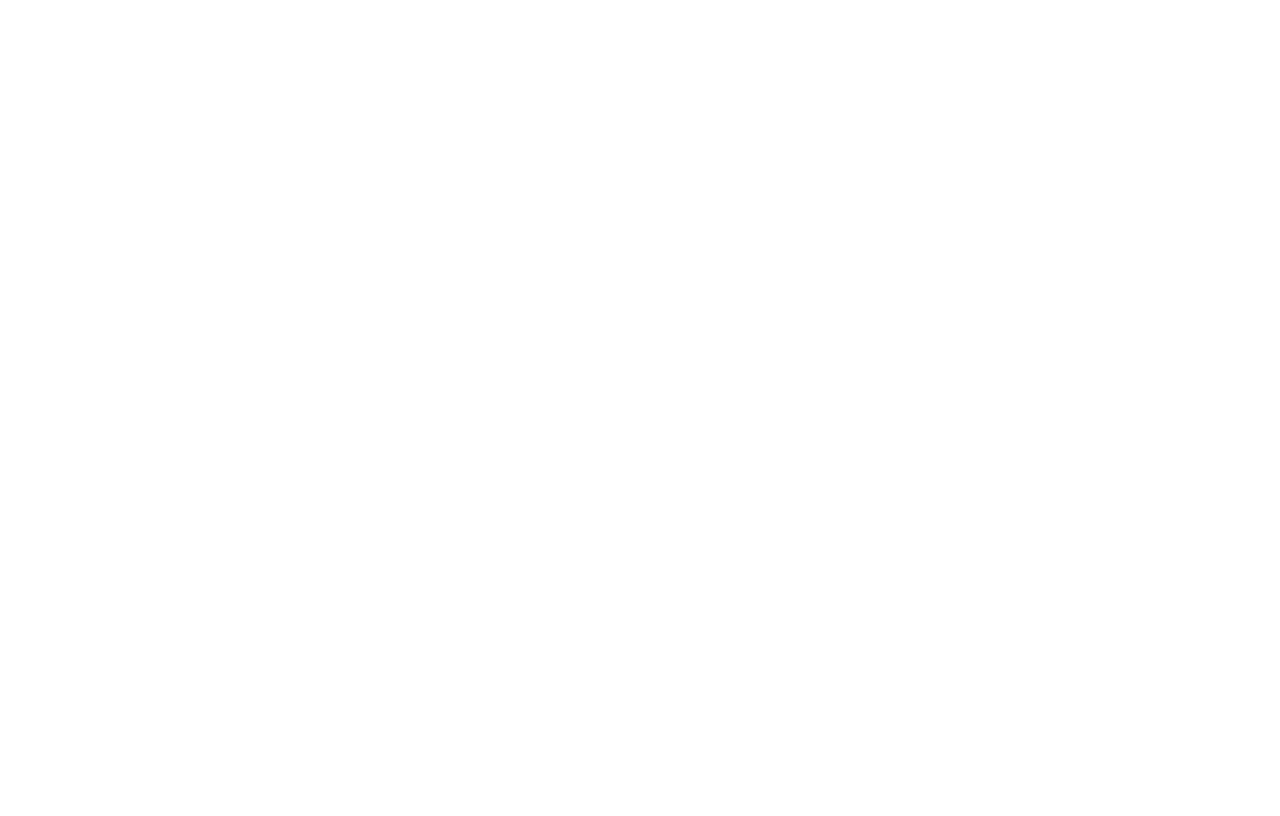
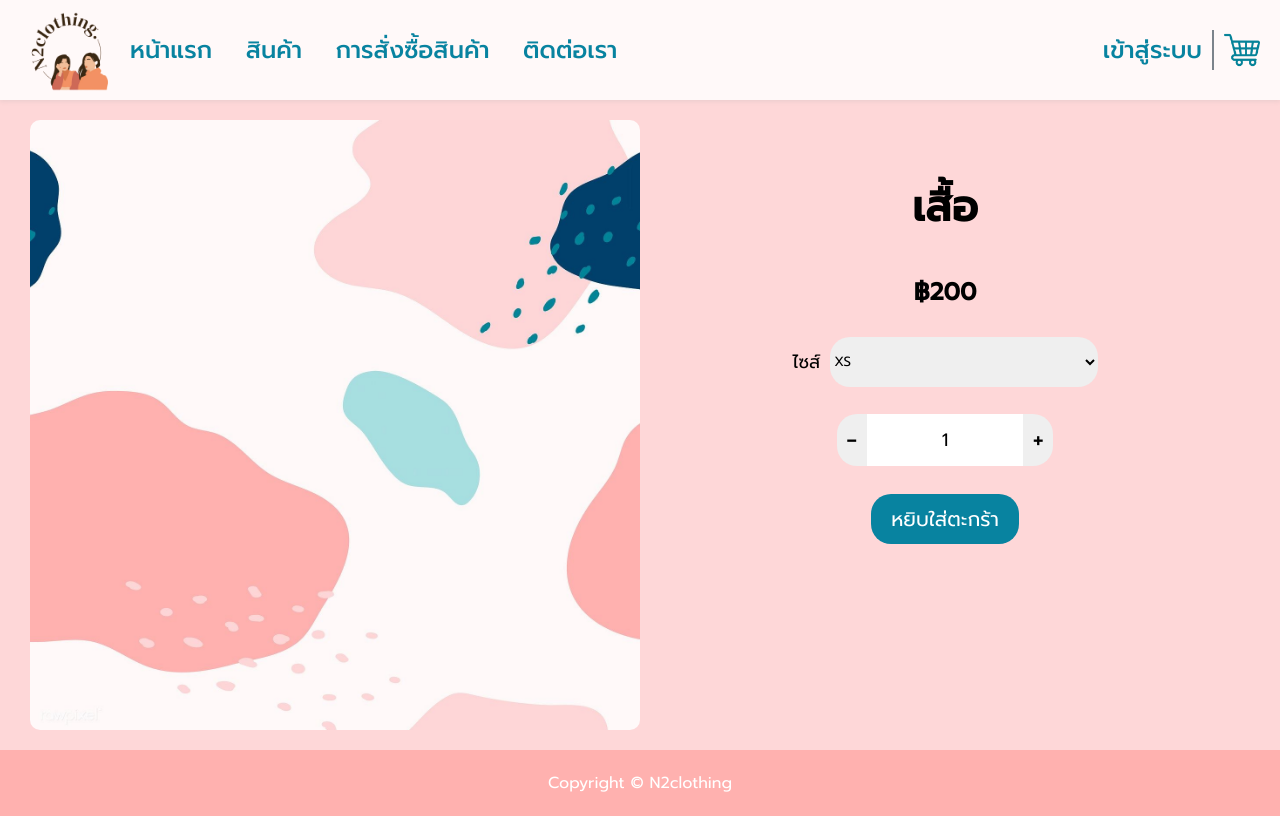
Before and after one commit to oatopia/CS356-Project, a PHP site: page /html/DetailOrder.html in a window 1280 px wide. Before the commit the page is empty. Run offline with PHP 8.4, Linux system fonts and the light colour scheme.

Commit message:
create detailOrder and folder service

```diff
--- a/css/AllOrder.css
+++ b/css/AllOrder.css
@@ -126,12 +126,14 @@ body {
 .left-content h1{
   margin-left: 10%;
   font-size: 28px;
+  color: #0883a0;
 }
 
 .left-content li{
   text-align: start;
   list-style: none;
   font-size: 24px;
+  color: #0883a0;
 }
 
 .right-content{
@@ -158,8 +160,6 @@ body {
 footer {
   clear: both;
   margin-top: 3%;
-  /* bottom: 0px; */
-  /* position: absolute; */
   width: 100%;
   padding-top: 5px;
   padding-bottom: 5px;
--- a/css/DetailOrder.css
+++ b/css/DetailOrder.css
@@ -1,4 +1,247 @@
-@import url("https://fonts.googleapis.com/css2?family=Prompt:wght@100&display=swap");
+@import url("https://fonts.googleapis.com/css2?family=Prompt:wght@400;500&display=swap");
 * {
   font-family: "Prompt", sans-serif;
 }
+
+body {
+  margin: 0px;
+  min-height: 100vh;
+  background-color: hsl(359, 95%, 92%);
+  padding-bottom: 0px;
+  /* position: relative; */
+}
+
+.LogoN2clothing {
+  height: 100px;
+}
+
+.Navbar-homepage {
+  background-color: #fff9f9;
+  display: flex;
+  align-items: center;
+  justify-content: space-between;
+  padding-right: 20px;
+  padding-left: 20px;
+  box-shadow: 0 2px 4px 0 rgba(176, 171, 171, 0.2);
+}
+
+.Navbar-contain-icon-menu {
+  display: flex;
+  width: 100%;
+}
+
+.menu-navbar {
+  padding-left: 10px;
+  align-items: center;
+  display: flex;
+  width: 45%;
+  justify-content: space-between;
+}
+
+.menu-navbar li {
+  list-style: none;
+  cursor: pointer;
+}
+
+.menu-navbar a {
+  font-weight: 500;
+  font-size: 24px;
+  color: #0883a0;
+  text-decoration: none;
+}
+
+.menu-navbar a:hover {
+  color: #055a6d;
+  transition-duration: 0.3s;
+}
+
+
+.login-link {
+  text-decoration: none;
+  white-space: nowrap;
+  font-weight: 500;
+  font-size: 24px;
+  color: #0883a0;
+  cursor: pointer;
+}
+
+.login-link:hover {
+  color: #055a6d;
+  transition-duration: 0.3s;
+}
+
+.line-vertical {
+  height: 40px;
+  width: 2px;
+  background-color:#7c848c;
+  margin-left: 10px;
+  margin-right: 10px;
+}
+
+.menu-login-cart {
+  display: flex;
+  align-items: center;
+}
+
+.cart-icon {
+  height: 36px;
+  cursor: pointer;
+}
+
+
+.sub-menu-navbar{
+  display: none;
+}
+
+
+.HowToOrder-link:hover .sub-menu-navbar{
+  display: block;
+  position: absolute;
+  width: fit-content;
+  background-color: #fbf3f3;
+  padding: 10px 10px 10px 0px;
+  border-radius: 10px;
+
+}
+
+.sub-menu-navbar a{
+  margin-left: -30px;
+  font-size: 18px;
+  font-weight: normal;
+}
+
+.detail-order{
+  padding: 20px 30px 20px 30px;
+  display: inline-flex;
+}
+
+.detail-order img{
+  width: 50%;
+  border-radius: 10px;
+}
+
+.image-goods{
+  display: block;
+  width: 70%;
+}
+
+.detail-goods{
+  /* background-color: aqua; */
+  width: 100%;
+}
+
+
+.select-size-container{
+  display: flex;
+  align-items: center;
+}
+
+.select-size-container p{
+  margin-right: 10px;
+  font-size: 18px;
+}
+
+.detail {
+  /* background-color: tomato; */
+  width: 50%;
+  text-align: center;
+  padding: 20px;
+  margin: auto;
+}
+
+.select-size{
+  height: 50px;
+  width: 100%;
+  border-radius: 20px;
+  outline: none;
+  border: none;
+}
+
+.goods-type{
+  font-size: 42px;
+}
+
+.good-price{
+  font-size: 32px;
+}
+
+
+.input-number{
+  justify-content: center;
+  margin-top: 20px;
+  height: 50px;
+  width: 100%;
+}
+
+.input-number {
+  display: flex;
+}
+.input-number button{
+  height: 105%;
+  outline: none;
+  border: none;
+  width: 30px;
+  font-size: 28px;
+}
+
+.btn-minus{
+  /* margin */
+  height: 100%;
+  border-radius: 20px 0px 0px 20px;
+}
+
+.btn-plus{
+  border-radius: 0px 20px 20px 0px;
+}
+
+.input-text-number{
+  font-size: 18px;
+  text-align: center;
+  width: 50%;
+  height: 100%;
+  outline: none;
+  border: none;
+}
+
+.input-text-number::-webkit-outer-spin-button,
+.input-text-number::-webkit-inner-spin-button{
+  -webkit-appearance: none;
+  -moz-appearance: none;
+  appearance: none;
+}
+
+
+input,button {
+  display: block;
+}
+
+
+.btn-pickup{
+  margin-left: auto;
+  margin-right: auto;
+  padding: 10px 20px 10px 20px;
+  background-color:#0883a0;
+  color: white;
+  border: none;
+  border-radius: 20px;
+  font-size: 20px;
+  cursor: pointer;
+  transition-duration: 0.5s;
+  margin-top: 30px;
+}
+
+.btn-pickup:hover{
+  background-color: #055a6d;
+  transition-duration: 0.5s;
+}
+
+
+footer {
+  clear: both;
+  width: 100%;
+  padding-top: 5px;
+  padding-bottom: 5px;
+  background-color: #ffb1af;
+  text-align: center;
+  color: white;
+}
--- a/html/DetailOrder.html
+++ b/html/DetailOrder.html
@@ -0,0 +1,77 @@
+<!DOCTYPE html>
+<html lang="en">
+
+<head>
+
+    <meta name="viewport" content="width=device-width, initial-scale=1.0">
+    <title>DetailOrder</title>
+    <link rel="icon" href="../image/LogoN2clothing.jpg" type="image/icon type">
+    <link rel="stylesheet" href="../css/DetailOrder.css">
+    </header>
+
+<body>
+    <header>
+        <div class="Navbar-homepage">
+            <div class="Navbar-contain-icon-menu">
+                <img class="LogoN2clothing" src="../image/LogoN2clothing.png" />
+                <ul class="menu-navbar">
+                    <li><a href="../html/Home.html" id="home-link">หน้าแรก</a></li>
+                    <li><a href="../html/AllOrder.html" id="allorder-link">สินค้า</a></li>
+                    <li class="HowToOrder-link"><a id="order-link">การสั่งซื้อสินค้า</a>
+                        <div class="sub-menu-navbar">
+                            <ul>
+                                <li><a id="howtoOrder-link" href="../html/HowToOrder.html">วิธีการสั่งซื้อสินค้า</a></li>
+                                <li><a id="transferMoney-link" href="../html/TransferMoney.html">แจ้งโอนเงิน</a></li>
+                            </ul>
+                        </div>
+
+                    </li>
+                    <li><a href="../html/Contact.html">ติดต่อเรา</a></li>
+                </ul>
+            </div>
+
+            <div class="menu-login-cart">
+                <a class="login-link" href="../html/Login.html">เข้าสู่ระบบ</a>
+                <div class="line-vertical"></div>
+                <img class="cart-icon" src="../image/icon/shopping-cart 1.png" />
+            </div>
+
+        </div>
+    </header>
+
+    <section class="detail-order">
+        <img src="../image/background.jpg"/>
+        <div class="detail-goods">
+            <div class="detail">
+                <h1 class="goods-type">เสื้อ</h1>
+                <h1 class="goods-price">
+                    ฿200
+                </h1>
+                <div class="select-size-container">
+                    <p>ไซส์</p>
+                    <select class="select-size">
+                        <option>XS</option>
+                        <option>S</option>
+                        <option>M</option>
+                        <option>L</option>
+                        <option>XL</option>
+                    </select>
+                </div>
+
+                <div class="input-number">
+                    <button class="btn-minus">-</button>
+                    <input class="input-text-number" type="number" value="1"/>
+                    <button class="btn-plus">+</button>
+                </div>
+                <button class="btn-pickup">หยิบใส่ตะกร้า</button>
+            </div>
+
+        </div>
+    </section>
+
+    <footer>
+        <p>Copyright © N2clothing</p>
+    </footer>
+</body>
+
+</html>
```
Also changed, not shown: image/background.jpg (added), service/register.php (added).
